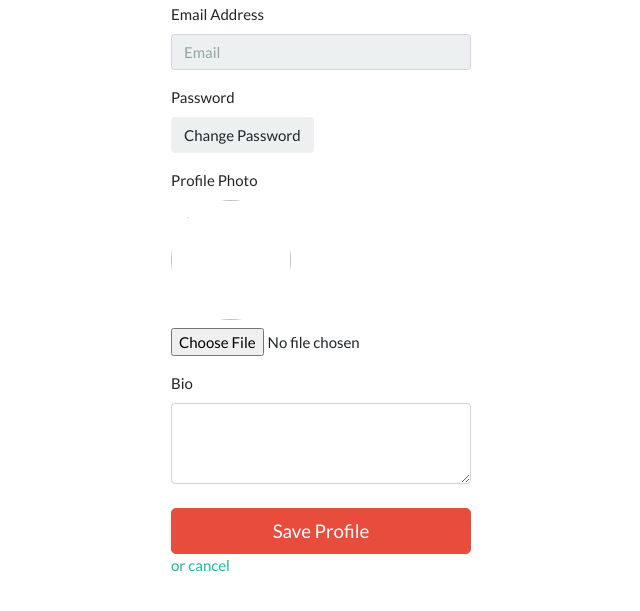
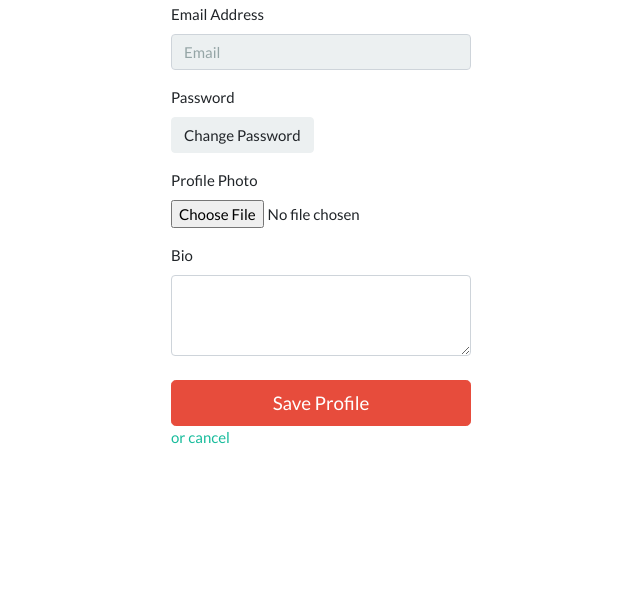
Before and after one commit to rushtonmd/django-auth-example, a Django app: template account/templates/account/profile.html in a window 1280 px wide. Shown: the part 132-743 px from the top of the page, without its empty margins (319-959 px from the left). Run offline with Django 3.2, Linux system fonts and the light colour scheme; the template is opened without the code that fills it: most values are stand-ins (such as "Sample title", 1, 10 or a date in 2020); some libraries are stand-ins or nearby versions.

Commit message:
heroku edits

```diff
--- a/account/templates/account/profile.html
+++ b/account/templates/account/profile.html
@@ -30,7 +30,9 @@
         </div>
         <div class="form-group">
           <label for="id_photo" class="">Profile Photo</label><br>
-          <img class="mx-auto mb-2 ml-1 rounded-circle" src="{{ request.user.profile.photo.url }}" alt="" width="120" height="120">
+          {% if request.user.profile.photo %}
+            <img class="mx-auto mb-2 ml-1 rounded-circle" src="{{ request.user.profile.photo.url|default_if_none:'#' }}" alt="" width="120" height="120">
+          {% endif %}
           <input type="file" class="form-control-file" name="photo" id="id_photo">
         </div>
         <div class="form-group">
--- a/account/views.py
+++ b/account/views.py
@@ -446,8 +446,6 @@ class ProfileEditView(LoginRequiredMixin, TemplateView):
     # Override the post method from the base View class
     def post(self, request):
 
-        print(request.FILES)
-
         # Get the form from the request
         form = self.profile_form(request.POST, request.FILES, instance=request.user.profile)
 
--- a/social/settings.py
+++ b/social/settings.py
@@ -56,7 +56,6 @@ MIDDLEWARE = [
     'django.contrib.auth.middleware.AuthenticationMiddleware',
     'django.contrib.messages.middleware.MessageMiddleware',
     'django.middleware.clickjacking.XFrameOptionsMiddleware',
-    'whitenoise.middleware.WhiteNoiseMiddleware',
 ]
 
 ROOT_URLCONF = 'social.urls'
```
Also changed, not shown: requirements.txt (+7 -1 lines), storage_backends.py (renamed from social/storage_backends.py).
